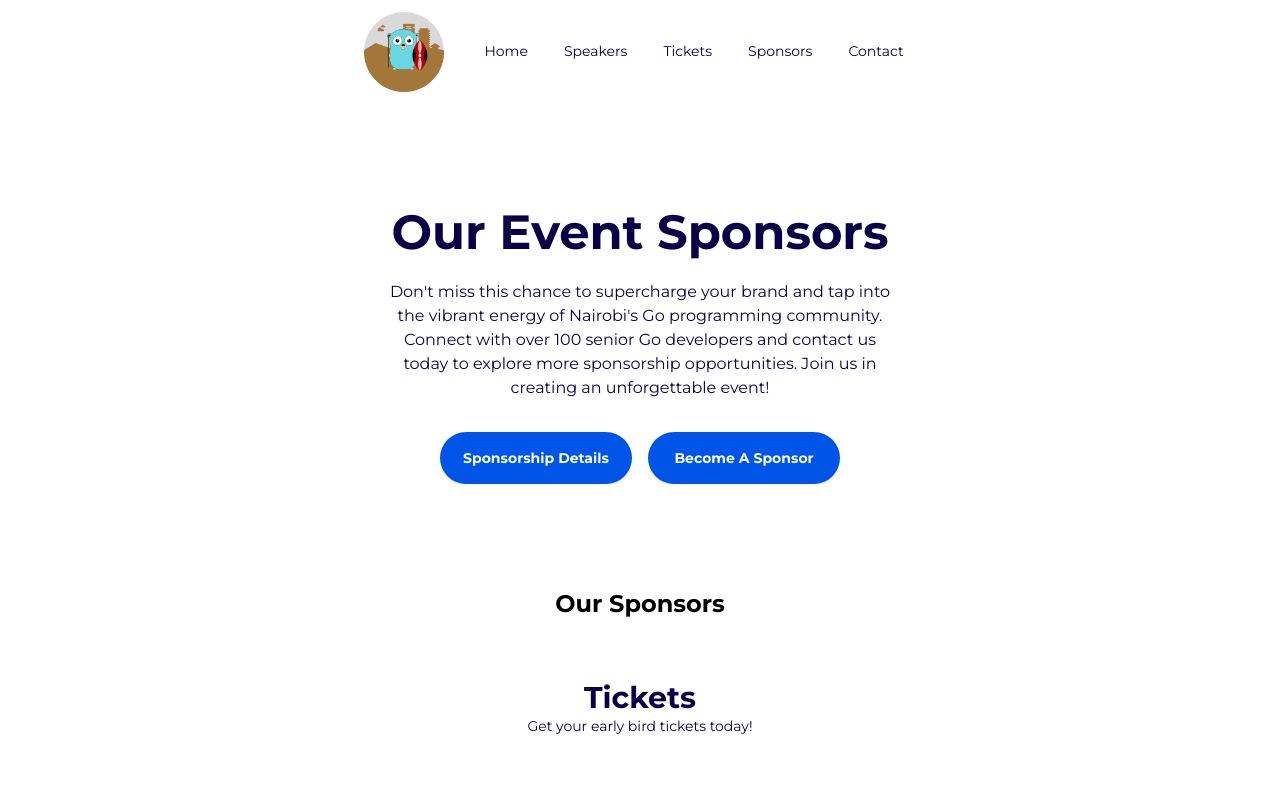
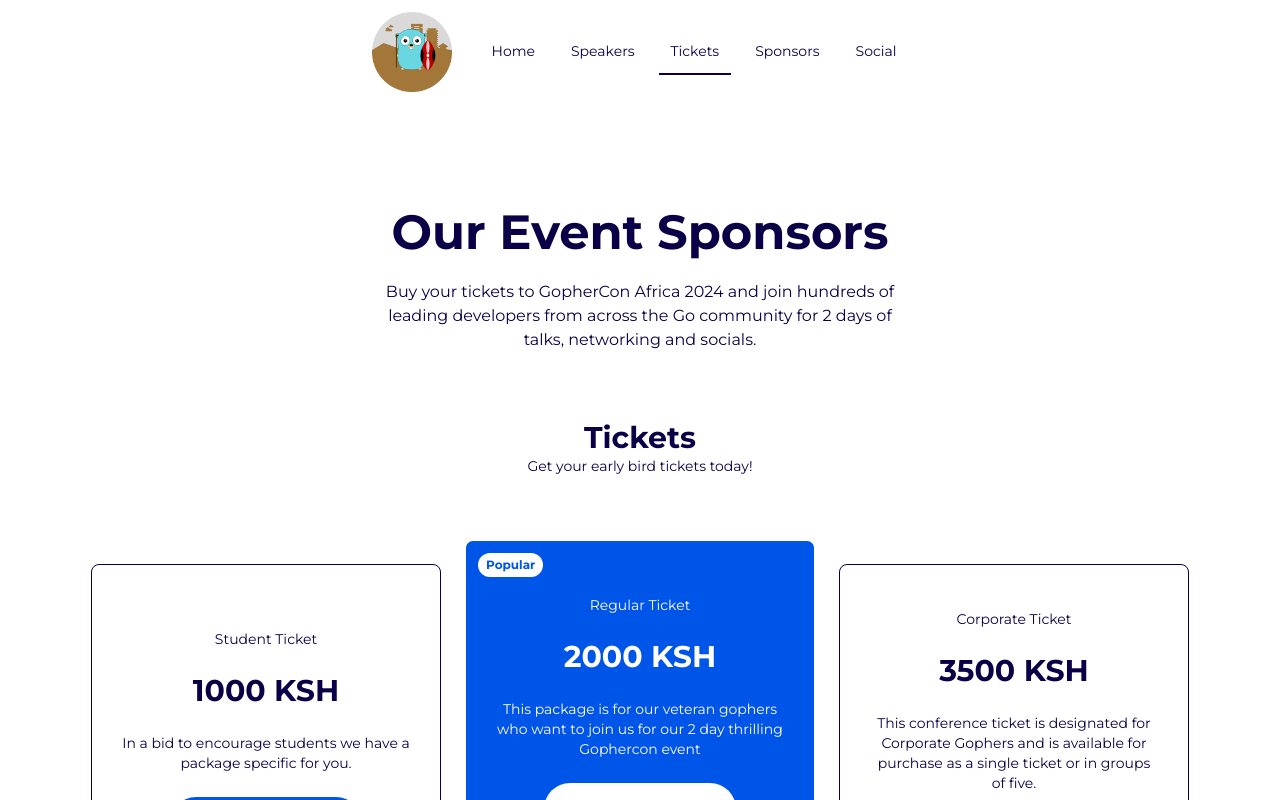
Before and after one commit to nairobi-gophers/gophercon2024, a React (Vite) app in the folder frontend/: page /tickets in a window 1280 px wide. Shown: the top 800 px of the page. Built offline with nearby package versions, Linux system fonts and the light colour scheme.

Commit message:
made navbar to be on active underlined

```diff
--- a/frontend/src/components/Navbar.tsx
+++ b/frontend/src/components/Navbar.tsx
@@ -1,5 +1,5 @@
 import React from 'react';
-import { Link } from 'react-router-dom';
+import { NavLink } from 'react-router-dom';
 import * as Dialog from '@radix-ui/react-dialog';
 import nairobiGophers from '../assets/nairobi-gophers.png';
 import menu from '../assets/menu.png';
@@ -34,21 +34,40 @@
                                 </div>
 
                                 <div className="flex flex-col text-secondary items-center text-center">
-                  <Dialog.Close className="border-b-2 border-secondary w-fit p-3" onClick={() => scroll('home')}>
+                                    <NavLink
+                                        to="/"
+                                        className={({ isActive }) => `border-b-2 w-fit p-3 ${isActive ? 'border-secondary' : 'border-white'}`}
+                                        onClick={() => scroll('home')}
+                                    >
                                         Home
-                  </Dialog.Close>
-                  <Dialog.Close className="border-b-2 border-white w-fit p-3" onClick={() => scroll('speakers')}>
+                                    </NavLink>
+                                    <NavLink
+                                        to="/speakers"
+                                        className={({ isActive }) => `border-b-2 w-fit p-3 ${isActive ? 'border-secondary' : 'border-white'}`}
+                                        onClick={() => scroll('speakers')}
+                                    >
                                         Speakers
-                  </Dialog.Close>
-                  <Dialog.Close className="border-b-2 border-white w-fit p-3" onClick={() => scroll('tickets')}>
+                                    </NavLink>
+                                    <NavLink
+                                        to="/tickets"
+                                        className={({ isActive }) => `border-b-2 w-fit p-3 ${isActive ? 'border-secondary' : 'border-white'}`}
+                                        onClick={() => scroll('tickets')}
+                                    >
                                         Tickets
-                  </Dialog.Close>
-                  <Dialog.Close className="border-b-2 border-white w-fit p-3">
-                    <Link to="/sponsors" className="border-b-2 border-white p-3">Sponsors</Link>
-                  </Dialog.Close>
-                  <Dialog.Close className="border-b-2 border-white w-fit p-3" onClick={() => scroll('contact')}>
+                                    </NavLink>
+                                    <NavLink
+                                        to="/sponsors"
+                                        className={({ isActive }) => `border-b-2 w-fit p-3 ${isActive ? 'border-secondary' : 'border-white'}`}
+                                    >
+                                        Sponsors
+                                    </NavLink>
+                                    <NavLink
+                                        to="/contact"
+                                        className={({ isActive }) => `border-b-2 w-fit p-3 ${isActive ? 'border-secondary' : 'border-white'}`}
+                                        onClick={() => scroll('contact')}
+                                    >
                                         Contact
-                  </Dialog.Close>
+                                    </NavLink>
                                 </div>
                             </Dialog.Content>
                         </Dialog.Portal>
@@ -67,21 +86,36 @@
                 <button className="mr-4" onClick={() => scroll('home')}>
                     <img src={nairobiGophers} className="w-20 h-20 object-center object-cover" />
                 </button>
-        <Link to="/" className="border-b-2 border-white p-3">
+                <NavLink
+                    to="/"
+                    className={({ isActive }) => `border-b-2 p-3 ${isActive ? 'border-secondary' : 'border-white'}`}
+                >
                     Home
-        </Link>
-        <Link to="/speakers" className="border-b-2 border-white p-3">
+                </NavLink>
+                <NavLink
+                    to="/speakers"
+                    className={({ isActive }) => `border-b-2 p-3 ${isActive ? 'border-secondary' : 'border-white'}`}
+                >
                     Speakers
-        </Link>
-        <Link to="/tickets" className="border-b-2 border-white p-3">
+                </NavLink>
+                <NavLink
+                    to="/tickets"
+                    className={({ isActive }) => `border-b-2 p-3 ${isActive ? 'border-secondary' : 'border-white'}`}
+                >
                     Tickets
-        </Link>
-        <Link to="/sponsors" className="border-b-2 border-white p-3">
+                </NavLink>
+                <NavLink
+                    to="/sponsors"
+                    className={({ isActive }) => `border-b-2 p-3 ${isActive ? 'border-secondary' : 'border-white'}`}
+                >
                     Sponsors
-        </Link>
-        <button className="border-b-2 border-white p-3" onClick={() => scroll('contact')}>
-          Contact
-        </button>
+                </NavLink>
+                <NavLink
+                    to="/connect"
+                    className={({ isActive }) => `border-b-2 p-3 ${isActive ? 'border-secondary' : 'border-white'}`}
+                >
+                    Social
+                </NavLink>
             </nav>
         </>
     );
--- a/frontend/src/components/TicketsHome.tsx
+++ b/frontend/src/components/TicketsHome.tsx
@@ -12,32 +12,8 @@
         Our Event Sponsors
       </h2>
       <p className="max-w-lg mb-8 text-sm md:text-base">
-        Don't miss this chance to supercharge your brand and tap into the vibrant energy of Nairobi's Go programming community. Connect with over 100 senior Go developers and contact us today to explore more sponsorship opportunities. Join us in creating an unforgettable event!
-      </p>
+      Buy your tickets to GopherCon Africa 2024 and join hundreds of leading developers from across the Go community for 2 days of talks, networking and socials.      </p>
 
-      <div className="flex flex-col md:flex-row gap-4 md-6">
-        <a
-          className="button w-full md:w-auto mb-4 md:mb-0"
-          href="/sponsorship"
-          target="_blank"
-          rel="noopener noreferrer"
-        >
-          Sponsorship Details
-        </a>
-        <a
-          className="button w-full md:w-auto"
-          href="mailto:hello@gophers.africa?subject=GopherCon%20Africa%20Sponsorship"
-        >
-          Become a Sponsor
-        </a>
-      </div>
-      <div className="p-6 max-w-lg mx-auto ">
-        <div className="flex items-center justify-between mt-20">
-          <div>
-            <h2 className="text-2xl font-bold text-black">Our Sponsors</h2>
-          </div>
-        </div>
-      </div>
       <Ticket />
 
 
```
Lines whose indentation alone changed are shown as unchanged.
